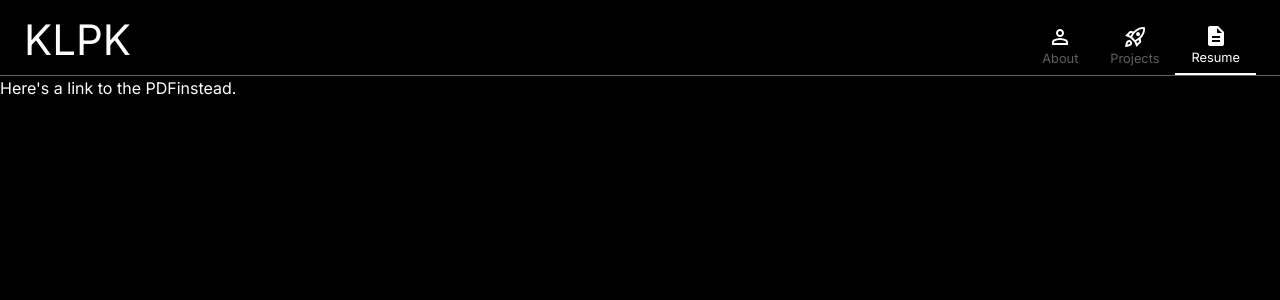
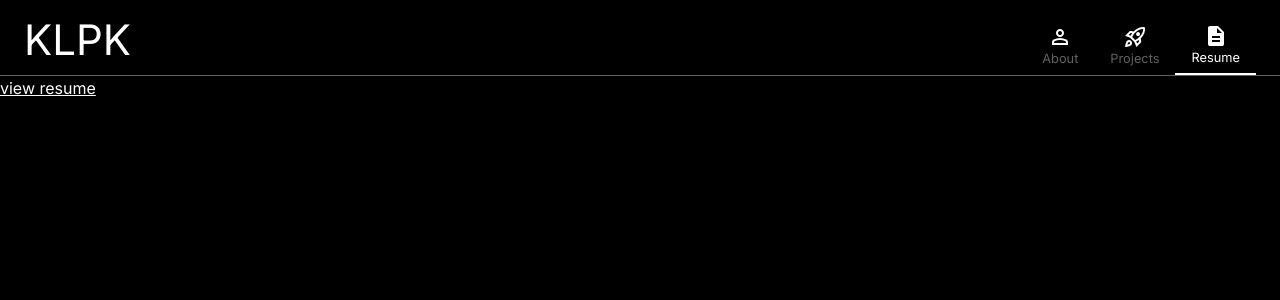
Before and after one commit to prasanna6813/portfolio, a Next.js app: page /resume in a window 1280 px wide. Shown: the top 300 px of the page. Built offline with nearby package versions, Linux system fonts and the light colour scheme.

Commit message:
updated resume

```diff
--- a/app/resume/page.tsx
+++ b/app/resume/page.tsx
@@ -16,13 +16,9 @@ const Resume: FC = () => {
         width="100%"
         className={styles.pdf}
         title="resume">
-        <p>
-          Here's a link to{" "}
-          <a href="https://drive.google.com/file/d/1cYsNxOJi9ncuFcc0l7Y29FcnSF7irSLQ/view?usp=drive_link">
-            the PDF
-          </a>
-          instead.
-        </p>
+        <a href="https://drive.google.com/file/d/1cYsNxOJi9ncuFcc0l7Y29FcnSF7irSLQ/view?usp=drive_link">
+          view resume
+        </a>
       </object>
     </section>
   );
--- a/app/resume/resume.module.scss
+++ b/app/resume/resume.module.scss
@@ -7,4 +7,7 @@
       height: 1200px;
     }
   }
+  a {
+    text-decoration: underline;
+  }
 }
```
